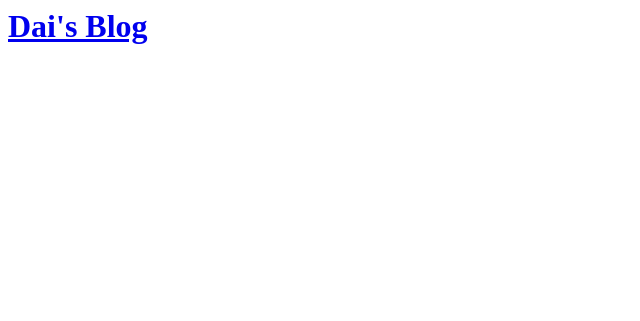
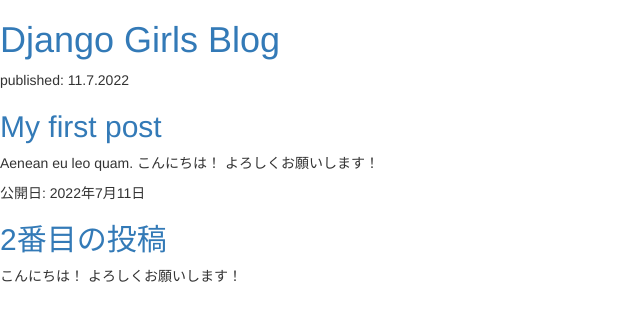
Before and after one commit to dsuke0526/my-first-blog, a Django app: page / in a window 1280 px wide. Shown: the top 321 px of the page, without its empty margins (0-640 px from the left). Run offline with Django 3.2, Linux system fonts and the light colour scheme; some libraries are stand-ins or nearby versions.

Commit message:
Changed the HTML for the site.

```diff
--- /dev/null
+++ b/blog/staric/css/blog.css
@@ -0,0 +1,3 @@
+h1 a, h2 a {
+    color: #C25100;
+}
--- a/blog/templates/blog/post_list.html
+++ b/blog/templates/blog/post_list.html
@@ -1,17 +1,22 @@
 <html>
  <head>
-        <title>Dai's blog</title>
+    <link rel="stylesheet" href="//maxcdn.bootstrapcdn.com/bootstrap/3.2.0/css/bootstrap.min.css">
+    <link rel="stylesheet" href="//maxcdn.bootstrapcdn.com/bootstrap/3.2.0/css/bootstrap-theme.min.css">
+    <title>Django Girls blog</title>
  </head>
  <body>
     <div>
-            <h1><a href="/">Dai's Blog</a></h1>
+      <h1><a href="/">Django Girls Blog</a></h1>
     </div>
-
-        {% for post in posts %}
     <div>
-                <p>published: {{ post.published_date }}</p>
-                <h2><a href="">{{ post.title }}</a></h2>
-                <p>{{ post.text|linebreaksbr }}</p>
-        {% endfor %}
+     <p>published: 11.7.2022</p>
+     <h2><a href="">My first post</a></h2>
+     <p>Aenean eu leo quam. こんにちは！ よろしくお願いします！ </p>
+    </div>
+    <div>
+    <p>公開日: 2022年7月11日</p>
+    <h2><a href="">2番目の投稿</a></h2>
+    <p> こんにちは！ よろしくお願いします！ </p>
+    </div>
   </body>
 </html>
```
Lines whose indentation alone changed are shown as unchanged.
